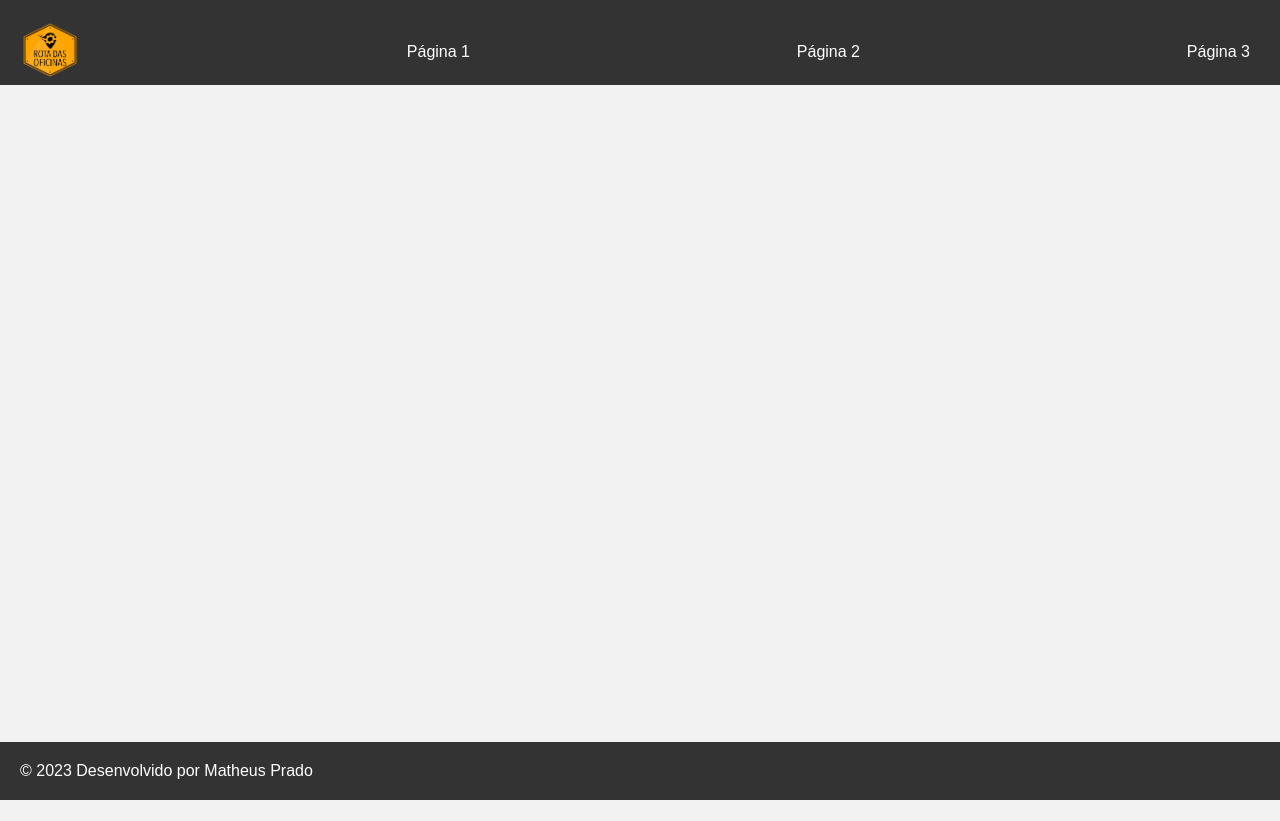
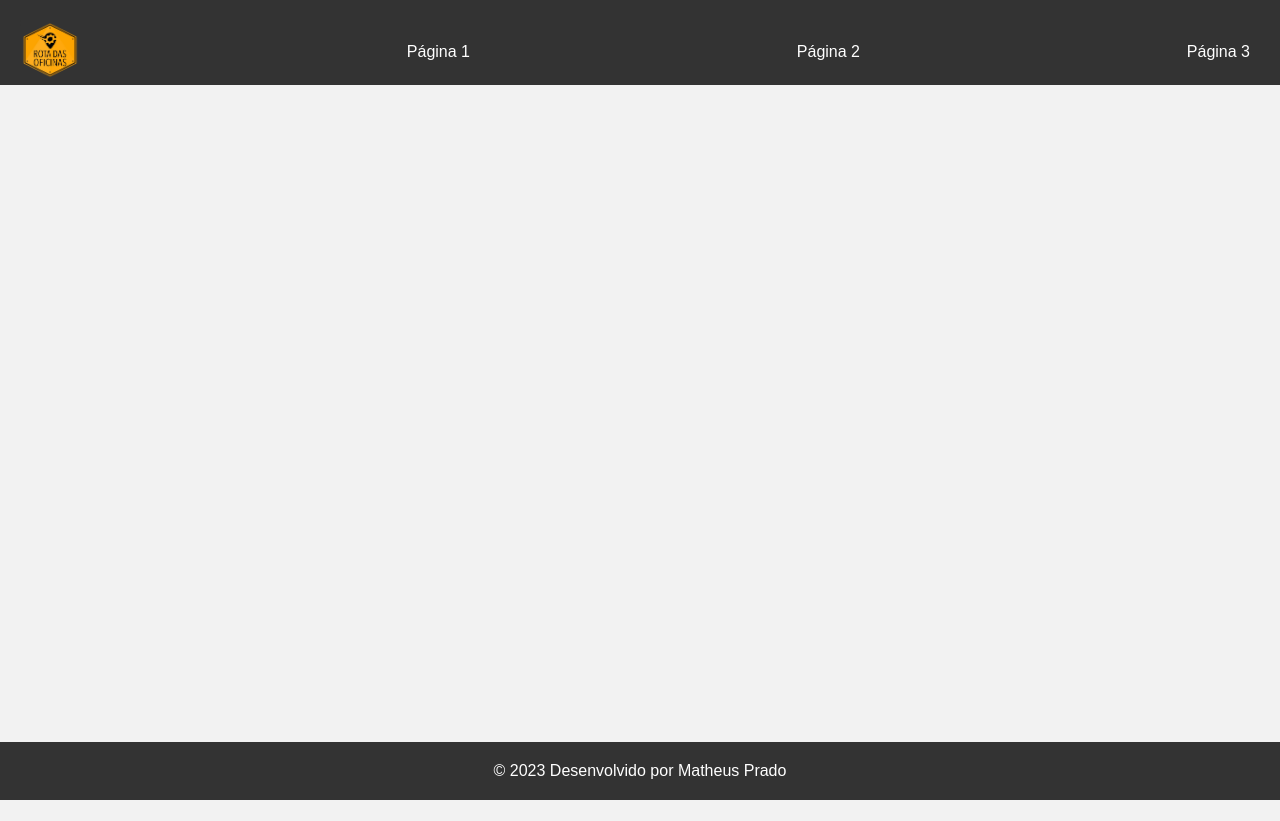
Before and after one commit to matheusprado1/rota-das-oficinas, a React (Vite) app: page / in a window 1280 px wide. After the commit the page ends 800 px from the top, so only its background shows below. Built offline with nearby package versions, Linux system fonts and the light colour scheme.

Commit message:
feat: atualização nos estilos e componentização

```diff
--- a/src/components/Footer/Footer.jsx
+++ b/src/components/Footer/Footer.jsx
@@ -1,18 +1,4 @@
-import styled from "styled-components";
-
-const FooterWrapper = styled.footer`
-  background-color: #333;
-  padding: 20px;
-  color: #fff;
-  position: fixed;
-  bottom: 0;
-  left: 0;
-  right: 0;
-`;
-
-const Copyright = styled.p`
-  margin: 0;
-`;
+import { FooterWrapper, Copyright } from "./styles";
 
 const Footer = () => {
     return (
--- /dev/null
+++ b/src/components/Footer/styles.jsx
@@ -0,0 +1,18 @@
+import styled from "styled-components";
+
+export const FooterWrapper = styled.footer`
+ background-color: #333;
+  padding: 20px;
+  color: #fff;
+  position: fixed;
+  bottom: 0;
+  left: 0;
+  right: 0;
+  display: flex;
+  justify-content: center;
+
+`;
+
+export const Copyright = styled.p`
+  margin: 0;
+`;
--- a/src/components/Header/Header.jsx
+++ b/src/components/Header/Header.jsx
@@ -1,30 +1,5 @@
-import { Link } from "react-router-dom";
-import styled from "styled-components";
 import logo from "../../assets/logo-rota-header.png"
-
-const HeaderWrapper = styled.header`
- background-color: #333;
-  padding: 20px;
-  color: #fff;
-  position: absolute;
-  top: 0;
-  left: 0;
-  right: 0;
-  max-height: 45px;
-
-`;
-
-const Menu = styled.nav`
-  display: flex;
-  justify-content: space-between;
-  align-items: center;
-`;
-
-const MenuItem = styled(Link)`
-  color: #fff;
-  text-decoration: none;
-  margin-right: 10px;
-`;
+import { HeaderWrapper, Menu, MenuItem } from "./styles";
 
 const Header = () => {
     return (
--- a/src/components/Header/styles.jsx
+++ b/src/components/Header/styles.jsx
@@ -0,0 +1,26 @@
+import styled from "styled-components";
+import { Link } from "react-router-dom";
+
+export const HeaderWrapper = styled.header`
+ background-color: #333;
+  padding: 20px;
+  color: #fff;
+  position: absolute;
+  top: 0;
+  left: 0;
+  right: 0;
+  max-height: 45px;
+
+`;
+
+export const Menu = styled.nav`
+  display: flex;
+  justify-content: space-between;
+  align-items: center;
+`;
+
+export const MenuItem = styled(Link)`
+  color: #fff;
+  text-decoration: none;
+  margin-right: 10px;
+`;
--- a/src/components/pages/GameOfLife/GameOfLife.jsx
+++ b/src/components/pages/GameOfLife/GameOfLife.jsx
@@ -2,7 +2,7 @@ import { useState, useEffect } from "react";
 import { GameContainer, Cell, BoardContainer, ButtonContainer } from "./styles";
 import { WIDTH, HEIGHT } from "./constants";
 import Button from "../../Button/Button";
-import Header from "../../Header/Header"
+
 
 const GameOfLife = () => {
     const [board, setBoard] = useState([]);
@@ -92,7 +92,6 @@ const GameOfLife = () => {
 
     return (
         <>
-            <Header />
             <GameContainer>
                 <h1>Jogo da Vida</h1>
                 <BoardContainer>{renderBoard()}</BoardContainer>
--- a/src/components/pages/Home/Home.jsx
+++ b/src/components/pages/Home/Home.jsx
@@ -1,4 +1,3 @@
-import Navigation from "../../Header/Header"
 import { Container } from "./styles";
 import Footer from "../../Footer/Footer";
 
@@ -7,7 +6,6 @@ const Home = () => {
     return (
         <>
             <Container>
-                <Navigation />
                 <h1>Bem vindo</h1>
             </Container>
             <Footer />
--- a/src/components/pages/Home/styles.jsx
+++ b/src/components/pages/Home/styles.jsx
@@ -1,6 +1,5 @@
 import styled from "styled-components";
 
 export const Container = styled.div`
-    height: 100vh;
 
 `
--- a/src/components/pages/RomanConverter/RomanConverter.jsx
+++ b/src/components/pages/RomanConverter/RomanConverter.jsx
@@ -1,7 +1,7 @@
 import { useState } from "react";
 import { Container, Title, Form, Input, Label, ArabicNumber, ErrorMessage } from "./styles";
 import Button from "../../Button/Button";
-import Navigation from "../../Header/Header"
+
 
 const RomanConverter = () => {
     // State hooks para o número romano, número arábico e mensagem de erro
@@ -107,7 +107,6 @@ const RomanConverter = () => {
     // Renderização do componente
     return (
         <>
-            <Navigation />
             <Container>
                 <Title>Conversor de Números Romanos</Title>
                 <Form>
```
